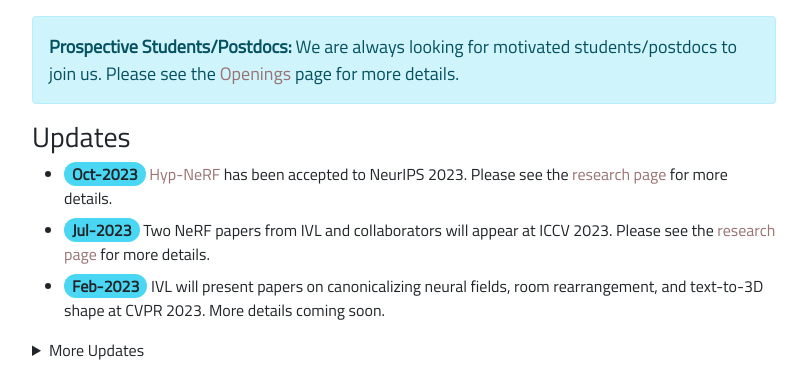
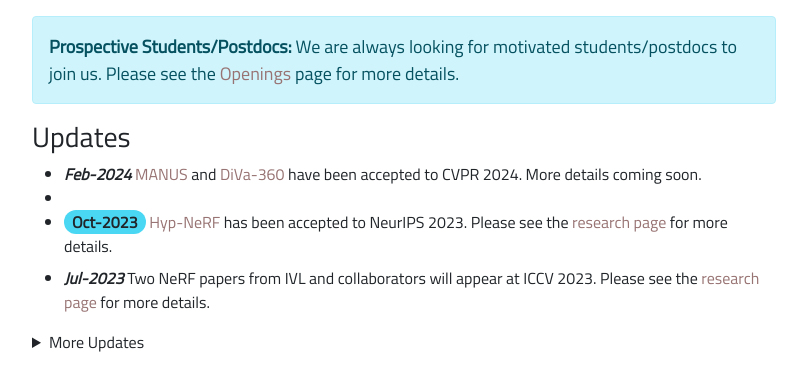
Before and after one commit to brown-ivl/brown-ivl.github.io, a Jekyll site: the page built from index.md, in a window 1280 px wide and 1211 px high, cut to the strip 429-797 px from the top of the window. Shown: the whole strip, without its empty margins (236-1043 px from the left). Built offline with Jekyll 4.4.1, drawn with Linux system fonts in a browser that asks for light colours.

Commit message:
Update index.md

```diff
--- a/index.md
+++ b/index.md
@@ -27,16 +27,18 @@
 
 ### Updates
 
+- **_Feb-2024_** [MANUS](https://ivl.cs.brown.edu/research/manus.html) and [DiVa-360](https://diva360.github.io/) have been accepted to CVPR 2024. More details coming soon.
+-
 - **_Oct-2023_** [Hyp-NeRF](https://hyp-nerf.github.io/) has been accepted to NeurIPS 2023. Please see the [research page](https://ivl.cs.brown.edu/research.html) for more details.
 
 - **_Jul-2023_** Two NeRF papers from IVL and collaborators will appear at ICCV 2023. Please see the [research page](https://ivl.cs.brown.edu/research.html) for more details.
-
-- **_Feb-2023_** IVL will present papers on canonicalizing neural fields, room rearrangement, and text-to-3D shape at CVPR 2023. More details coming soon.
 
 <details>
   <summary> More Updates </summary>
 
   <article markdown="1" class="post-content">
+
+- **_Feb-2023_** IVL will present papers on canonicalizing neural fields, room rearrangement, and text-to-3D shape at CVPR 2023. More details coming soon.
 
 - **_Oct-2022_** At NeurIPS, Rao Fu will be presenting our work on **recursive** 3D shape generation. Please see the [project page](https://ivl.cs.brown.edu/research/shapecrafter) for details.
 
```
